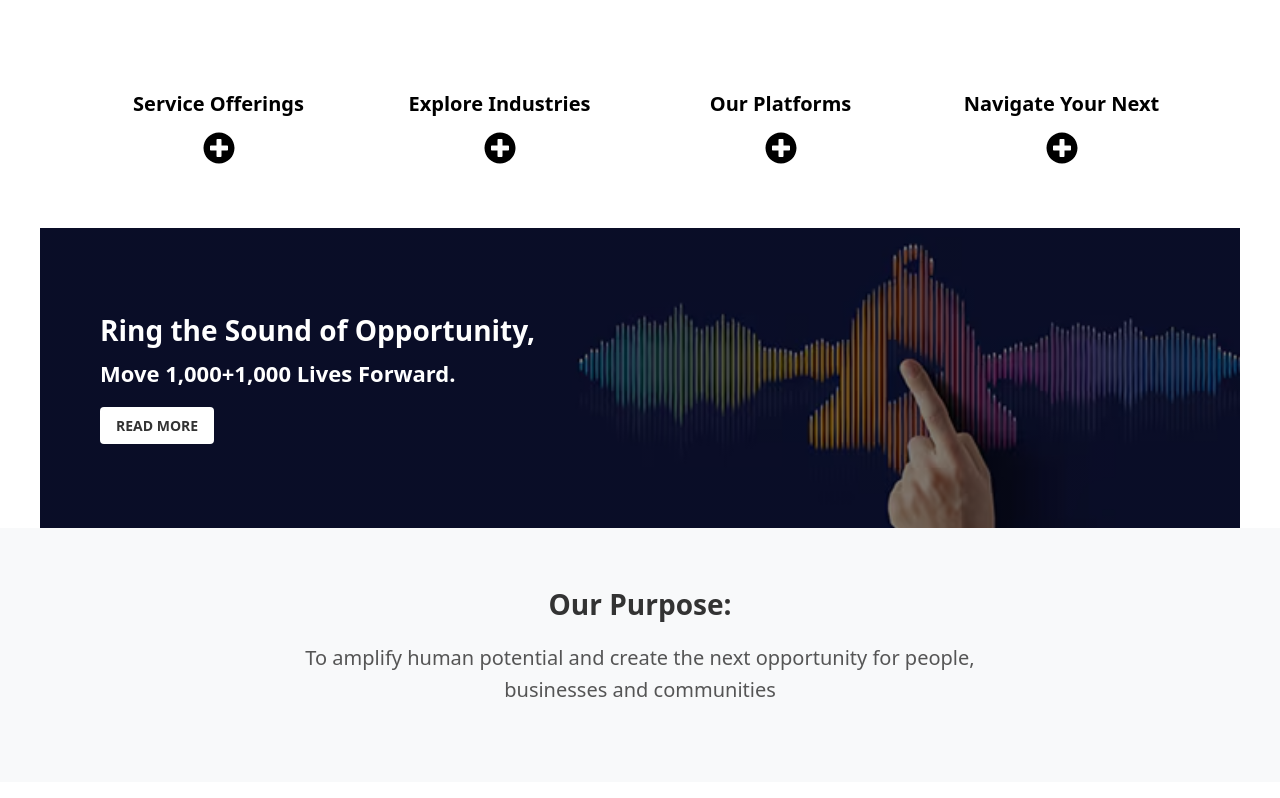
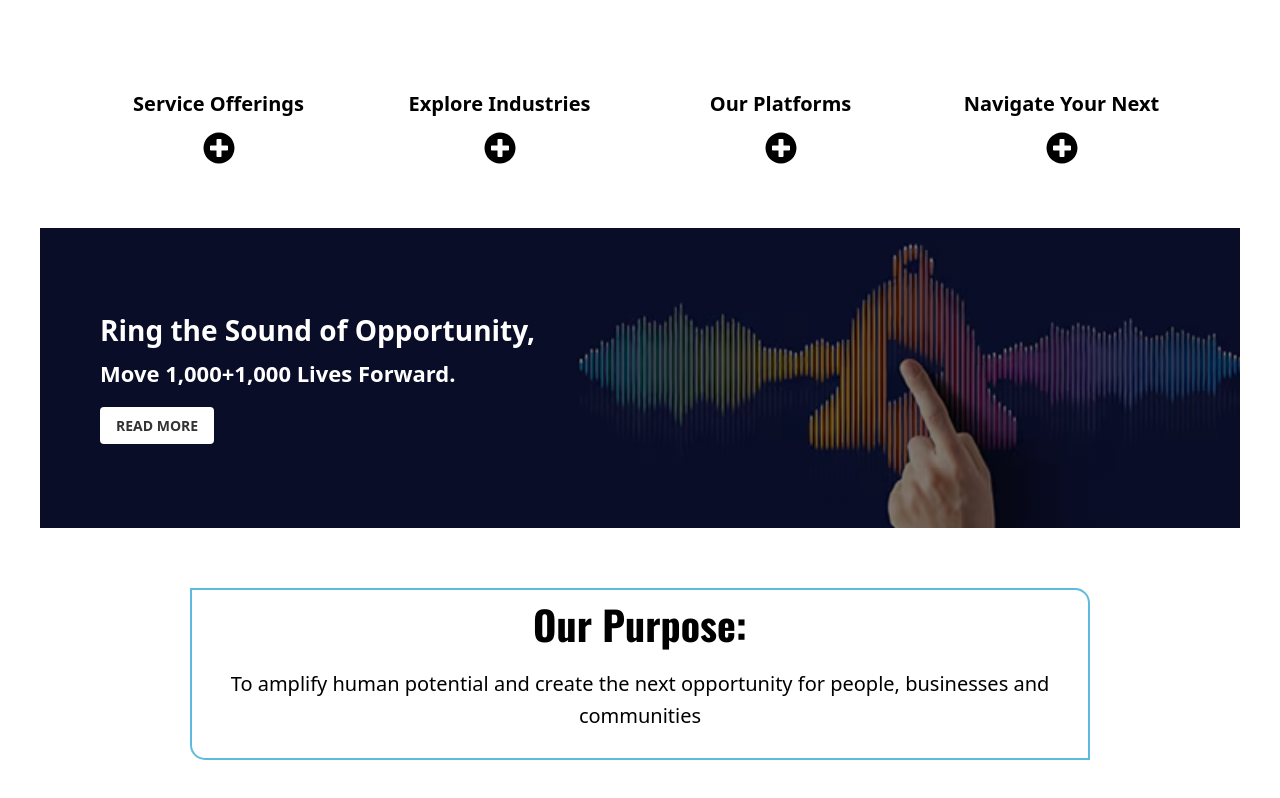
Before and after one commit to amnakhalid625/infosys-clone, a React (Vite) app: page / in a window 1280 px wide. Shown: the part 3692-4490 px from the top of the page. Built offline with nearby package versions, Linux system fonts and the light colour scheme.

Commit message:
infosys_website_clone

```diff
--- a/src/pages/purpose/Purpose.jsx
+++ b/src/pages/purpose/Purpose.jsx
@@ -4,7 +4,7 @@ import './Purpose.css';
 const Purpose = () => {
   return (
     <section className="purpose-section">
-      <div className="purpose-container">
+      <div className="purpose-container ">
         <h2 className="purpose-heading">Our Purpose:</h2>
         <p className="purpose-text">
           To amplify human potential and create the next opportunity for people, businesses and communities
--- a/src/pages/purpose/purpose.css
+++ b/src/pages/purpose/purpose.css
@@ -1,24 +1,26 @@
 .purpose-section {
-    background-color: #f8f9fa;
     padding: 60px 0;
   }
 
   .purpose-container {
-    max-width: 800px;
+    max-width: 900px;
     margin: 0 auto;
-    padding: 0 20px;
+    padding: 10px 20px;
     text-align: center;
-  }
+    border: 2px solid #5FBBDE;
+    border-radius: 0px 15px 0px 15px;  }
 
   .purpose-heading {
-    font-size: 28px;
+    font-size: 40px;
     font-weight: 700;
-    color: #333;
+    color: black;
     margin-bottom: 20px;
+    font-family: "Oswald", sans-serif !important;
+
   }
 
   .purpose-text {
     font-size: 20px;
     line-height: 1.6;
-    color: #555;
+    color: black;
   }
```
